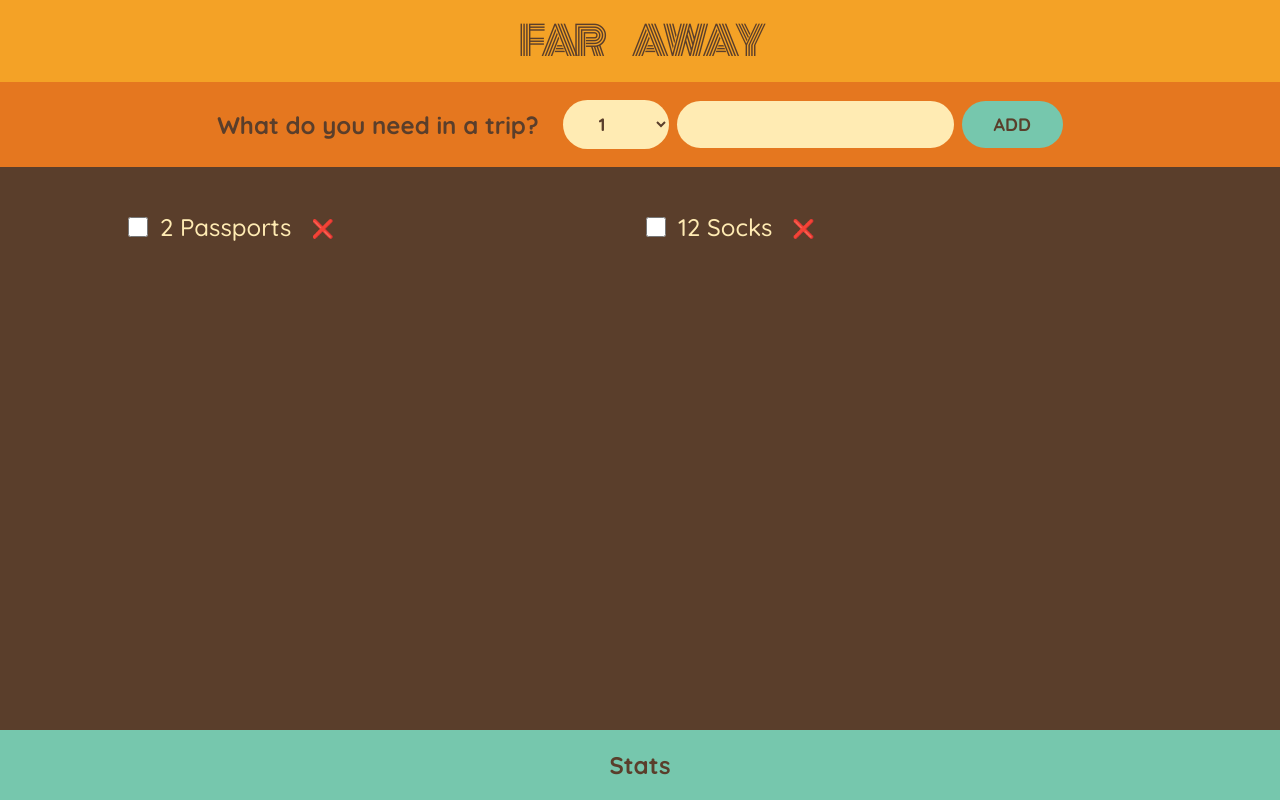
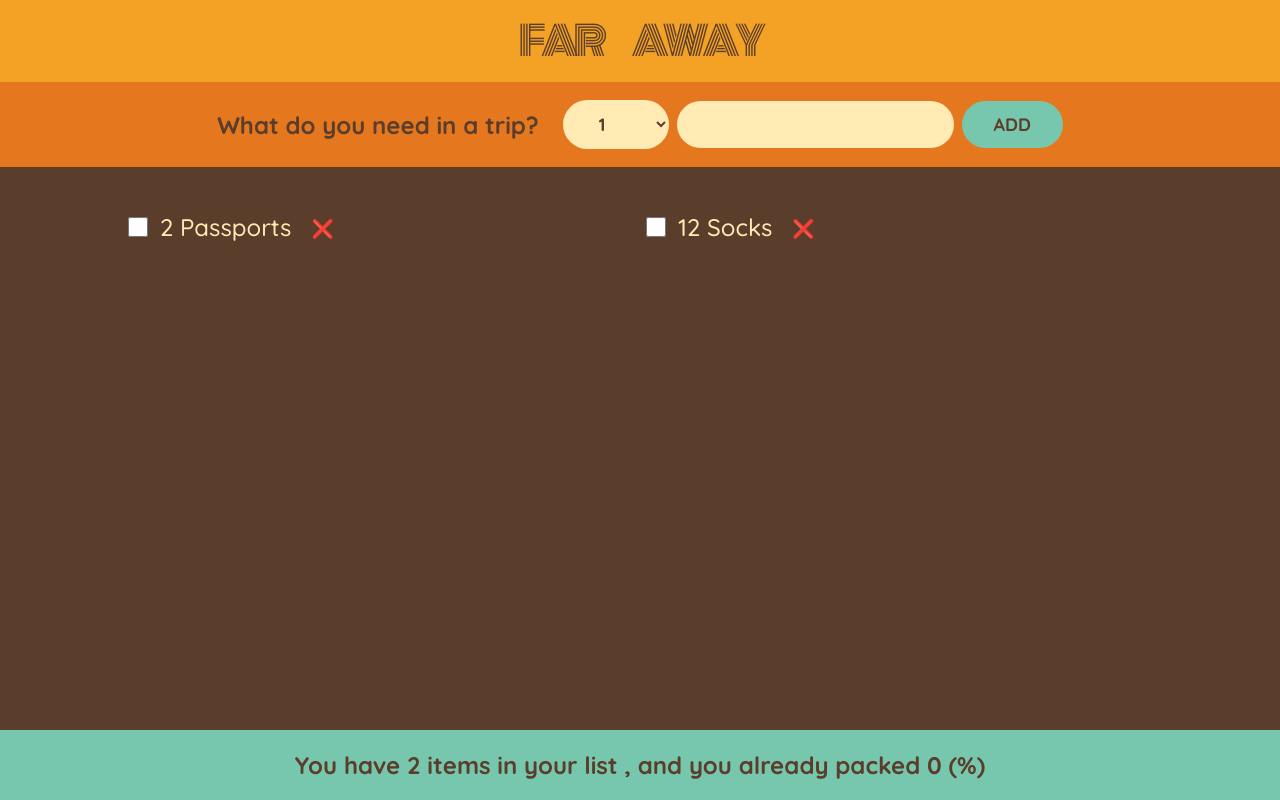
Before and after one commit to ShubhamSoni2699/webdev, a React (Vite) app in the folder travelList/: page / in a window 1280 px wide. Built offline with nearby package versions, Linux system fonts and the light colour scheme.

Commit message:
stats added

```diff
--- a/travelList/src/App.jsx
+++ b/travelList/src/App.jsx
@@ -31,7 +31,7 @@ function App() {
         onDeleteItems={handleDeleteItems}
         onUpdatePacked={handleUpdatePacked}
       />
-      <Stats />
+      <Stats items={items} />
     </div>
   );
 }
@@ -95,8 +95,15 @@ function TravelList({ items, onDeleteItems, onUpdatePacked }) {
   );
 }
 
-function Stats() {
-  return <footer className="stats">Stats</footer>;
+function Stats({ items }) {
+  let totalItems = items.length;
+  let packedItems = items.filter((item) => item.packed).length;
+  return (
+    <footer className="stats">
+      You have {totalItems} items in your list , and you already packed{" "}
+      {(packedItems / totalItems) * 100} (%)
+    </footer>
+  );
 }
 
 function Item({ item, onDeleteItems, onUpdatePacked }) {
```
